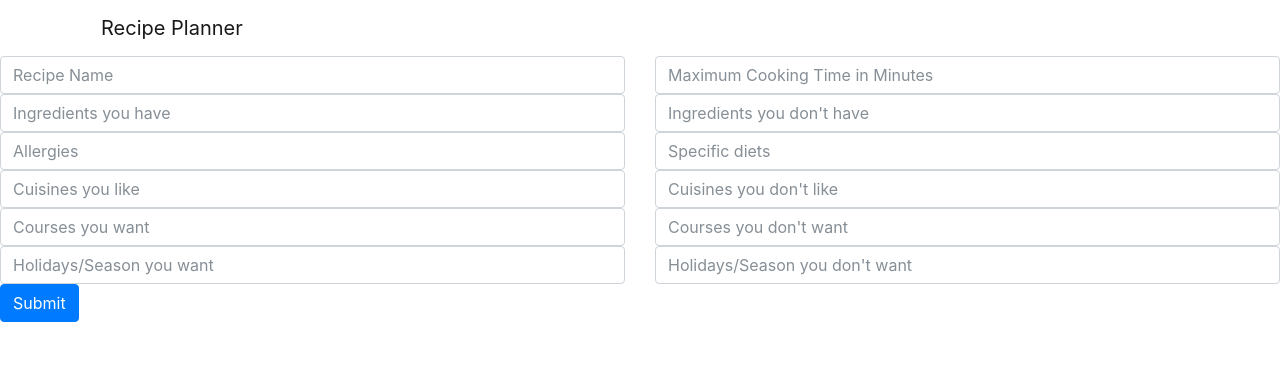
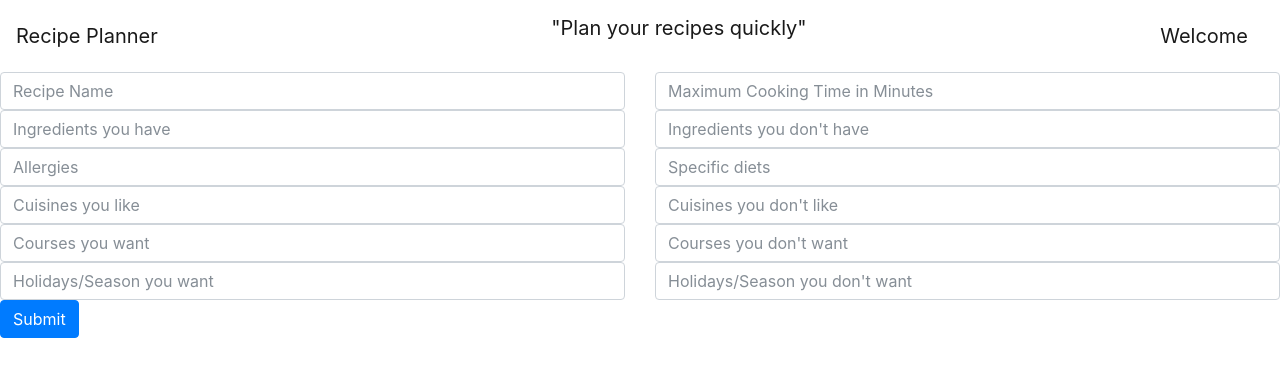
Before and after one commit to ChickenKyiv/recipe-search-react, a React (Create React App) app in the folder recipe/: page / in a window 1280 px wide. Shown: the top 376 px of the page. Built offline with nearby package versions, Linux system fonts and the light colour scheme.

Commit message:
added navbar

```diff
--- a/recipe/src/App.js
+++ b/recipe/src/App.js
@@ -8,11 +8,17 @@ class App extends Component {
   render() {
     return (
     <div>
-      <div className="container">
-      <nav class="navbar navbar-light">
-        <a class="navbar-brand" href="#">Recipe Planner</a>
+
+      <nav className="navbar navbar-light">
+
+        <a className="navbar-brand" href="#">Recipe Planner</a>
+        <ul>
+        <li className="navbar-brand" href="#">"Plan your recipes quickly"</li>
+        </ul>
+        <a className="navbar-brand" href="#">Welcome</a>
+
       </nav>
-      </div>
+
 
 
       <form>
```
